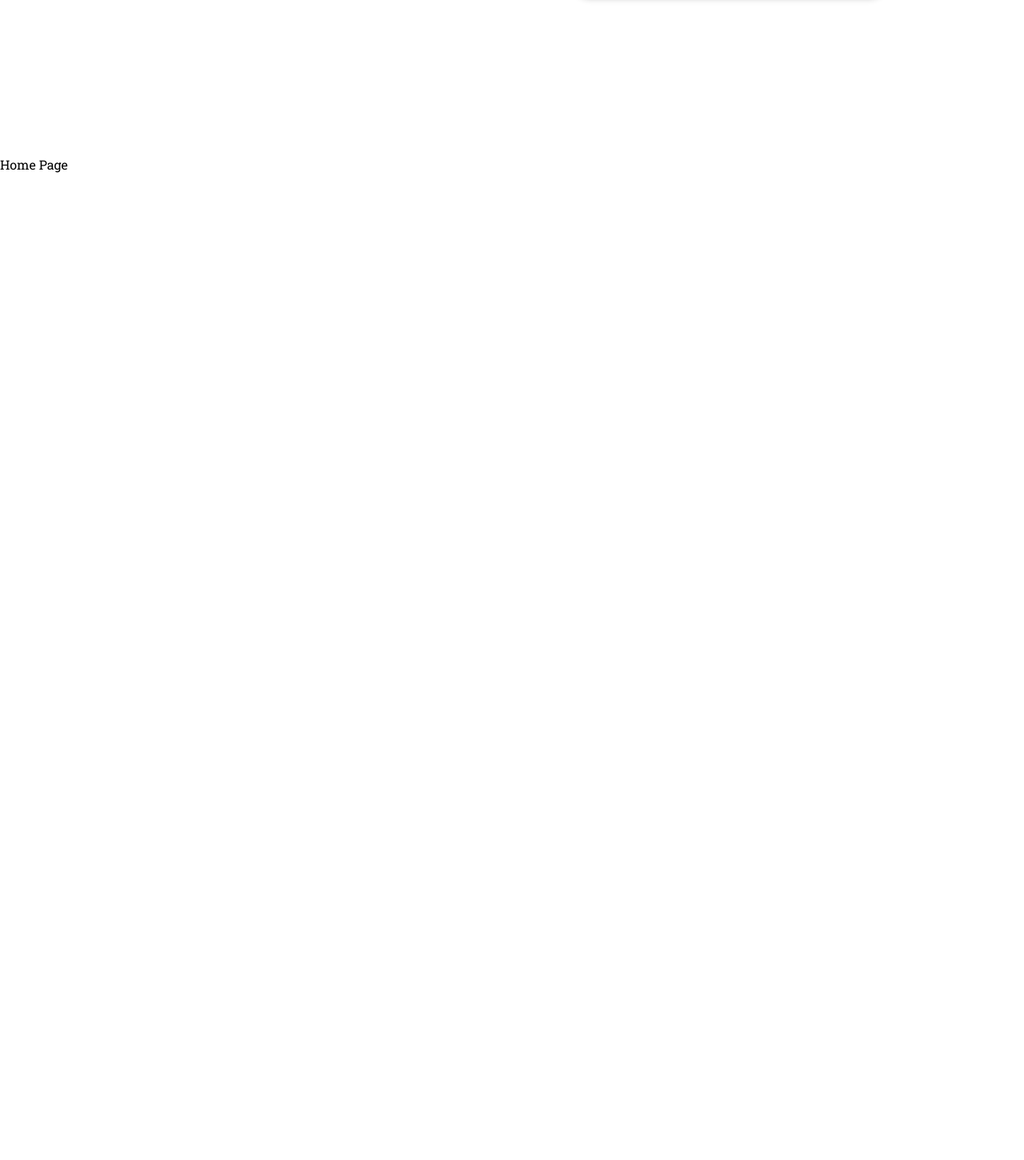
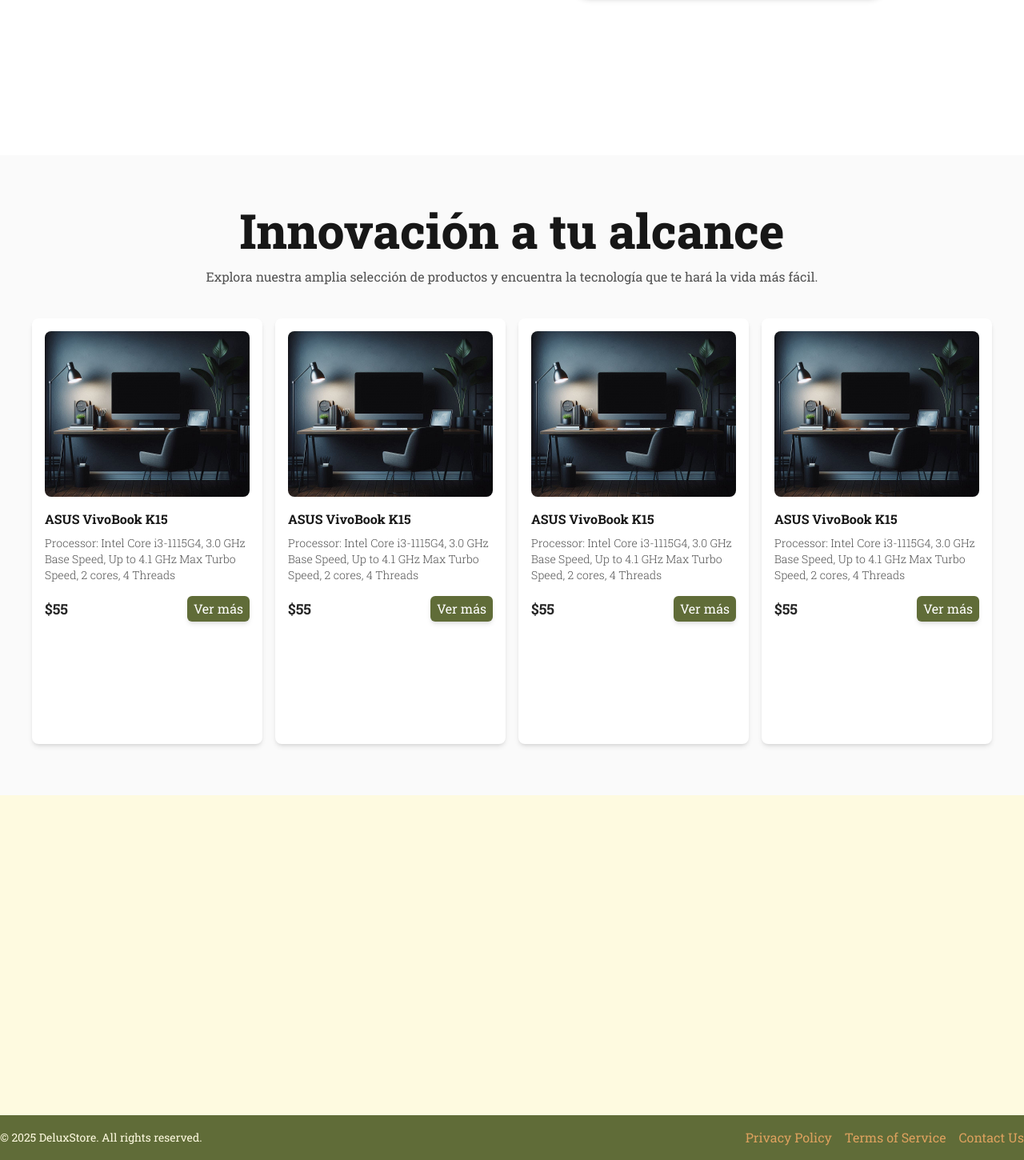
Before and after one commit to danexcode/DeluxStore, a React (Vite) app: page / in a window 1280 px wide. Shown: the part 606-2056 px from the top of the page at 80% size. Before the commit the page ends 824 px from the top, so only its background shows below. Built offline with nearby package versions, Linux system fonts and the light colour scheme; a web font is replaced by a local one.

Commit message:
Design Footer, ProductCard components

```diff
--- /dev/null
+++ b/src/components/Hero.tsx
@@ -0,0 +1,27 @@
+import { LiaArrowRightSolid } from "react-icons/lia";
+
+export default function Hero() {
+  return (
+    <section className="bg-white text-font h-screen grid md:grid-cols-2 w-full justify-center px-24 items-center ">
+      <article className="items-center flex-col max-md:flex">
+        <h1 className="text-6xl font-extrabold">Tecnología que te inspira</h1>
+        <p className="text-xl font-light my-8 max-md:mb-16">
+          {' '}
+          Descubre las últimas novedades y encuentra el producto perfecto para
+          ti.
+        </p>
+        <button className="bg-primary flex items-center gap-2 py-3 px-6 cursor-pointer rounded-md shadow-md text-white text-xl hover:scale-105 ease-in-out duration-100">
+          Shop now
+          <LiaArrowRightSolid className="inline" />
+        </button>
+      </article>
+      <figure className="flex justify-center max-md:hidden">
+        <img
+          className="cursor-pointer rounded-4xl shadow-md w-[75%] h-[75%] hover:scale-105 ease-in-out duration-200"
+          src="/public/images/Hero-Image.png"
+          alt="Desktop Monitor"
+        />
+      </figure>
+    </section>
+  );
+}
--- a/src/components/Layout/Footer.tsx
+++ b/src/components/Layout/Footer.tsx
@@ -1,5 +1,18 @@
 export default function Footer() {
   return (
-    <footer></footer>
+    <footer>
+      <div className="bg-primary text-contrast py-4">
+        <div className="container mx-auto flex justify-between items-center">
+          <div className="text-sm">
+            &copy; {new Date().getFullYear()} DeluxStore. All rights reserved.
+          </div>
+          <div className="flex space-x-4">
+            <a href="#" className="text-secondary hover:text-contrast">Privacy Policy</a>
+            <a href="#" className="text-secondary hover:text-contrast">Terms of Service</a>
+            <a href="#" className="text-secondary hover:text-contrast">Contact Us</a>
+          </div>
+        </div>
+      </div>
+    </footer>
   )
 }
--- a/src/components/Layout/Header.tsx
+++ b/src/components/Layout/Header.tsx
@@ -3,7 +3,7 @@
 
 export default function Header() {
   return (
-    <header className="flex bg-white fixed w-full items-center justify-between py-5 px-12 shadow-md">
+    <header className="flex z-10 bg-white fixed w-full items-center justify-between py-5 px-12 shadow-md">
       <Link to="/" className="text-2xl font-bold text-font">
         Delux<span className="text-primary">Shop</span>
       </Link>
@@ -18,7 +18,7 @@
           <LiaUser className="text-2xl cursor-pointer" />
         </span>
       </div>
-      <div className="hidden max-md:block">
+      <div className="md:hidden">
         <i>
           <LiaBarsSolid className="text-2xl" />
         </i>
--- /dev/null
+++ b/src/components/ProductCard.tsx
@@ -0,0 +1,27 @@
+export default function ProductCard() {
+  return (
+    <div className="rounded-lg shadow-md bg-white p-4 pb-6 cursor-pointer">
+      <figure>
+        <img
+          className="h-[207px] w-full object-cover rounded-lg"
+          src="/public/images/Hero-Image.png"
+          alt="Product"
+        />
+      </figure>
+
+      <section className="mt-4 flex flex-col gap-2">
+        <h3 className="font-bold">ASUS VivoBook K15</h3>
+        <p className="text-neutral-600 font-light text-sm">
+          Processor: Intel Core i3-1115G4, 3.0 GHz Base Speed, Up to 4.1 GHz Max
+          Turbo Speed, 2 cores, 4 Threads{' '}
+        </p>
+        <div className="flex items-center justify-between mt-2">
+          <p className=" text-lg text-neutral-800 font-bold rounded-2xl">$55</p>
+          <button className="bg-primary cursor-pointer text-white px-2 py-1 rounded-md shadow-md border-none">
+            Ver más
+          </button>
+        </div>
+      </section>
+    </div>
+  );
+}
--- a/src/pages/home.tsx
+++ b/src/pages/home.tsx
@@ -1,30 +1,26 @@
-import { LiaArrowRightSolid } from "react-icons/lia";
+import Hero from "@/components/Hero";
+import ProductCard from "@/components/ProductCard";
 
 export default function Home() {
   return (
     <>
-      <section className="bg-white text-font h-screen grid md:grid-cols-2 w-full justify-center px-24 items-center ">
-        <section className="">
-          <h1 className="text-6xl font-extrabold">Tecnología que te inspira</h1>
-          <p className="text-xl font-light my-8">
-            {' '}
-            Descubre las últimas novedades y encuentra el producto perfecto para
-            ti.
-          </p>
-          <button className="bg-primary flex items-center gap-2 py-3 px-6 cursor-pointer rounded-md shadow-md text-white text-xl">
-            Shop now
-            <LiaArrowRightSolid className="inline" />
-          </button>
-        </section>
-        <figure className="flex justify-center max-md:hidden">
-          <img
-            className="cursor-pointer rounded-4xl shadow-md w-[75%] h-[75%] hover:scale-105 ease-in-out duration-200"
-            src="/public/images/Hero-Image.png"
-            alt="Desktop Monitor"
-          />
-        </figure>
+      <Hero />
+
+      {/* Trends */}
+      <section className="bg-neutral-50 h-screen px-10 py-16 text-neutral-900 flex flex-col items-center">
+        <h2 className="text-6xl font-extrabold">Innovación a tu alcance</h2>
+        <p className="py-4 text-neutral-600">Explora nuestra amplia selección de productos y encuentra la tecnología que te hará la vida más fácil.</p>
+
+        <article className="grid grid-cols-4 w-full h-full gap-4 mt-6">
+          <ProductCard />
+          <ProductCard />
+          <ProductCard />
+          <ProductCard />
+        </article>
       </section>
-      Home Page
+      <section className="bg-contrast h-[50vh]">
+
+      </section>
     </>
   );
 }
```
